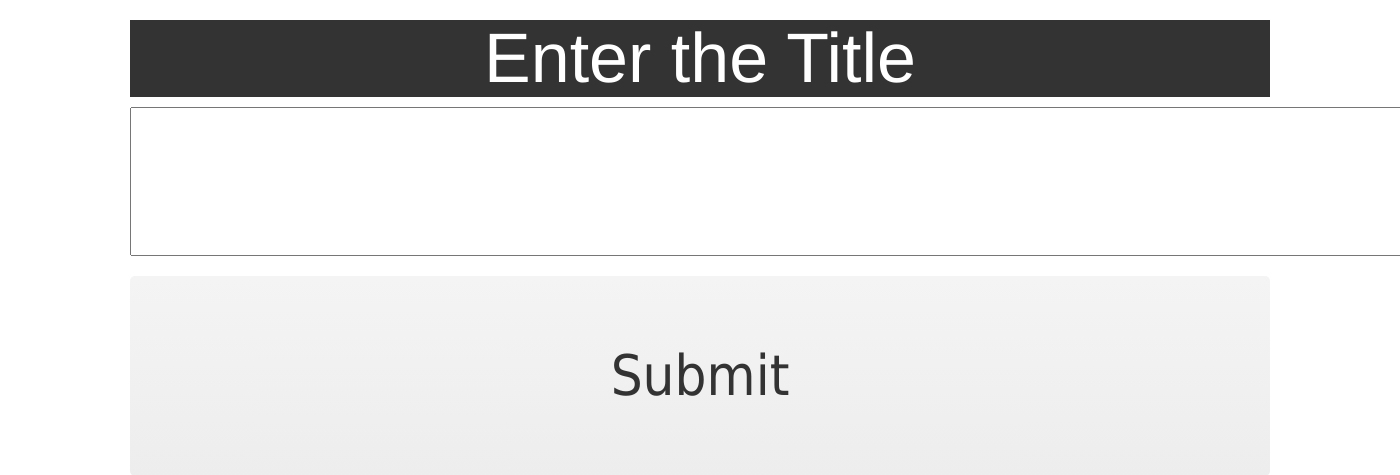
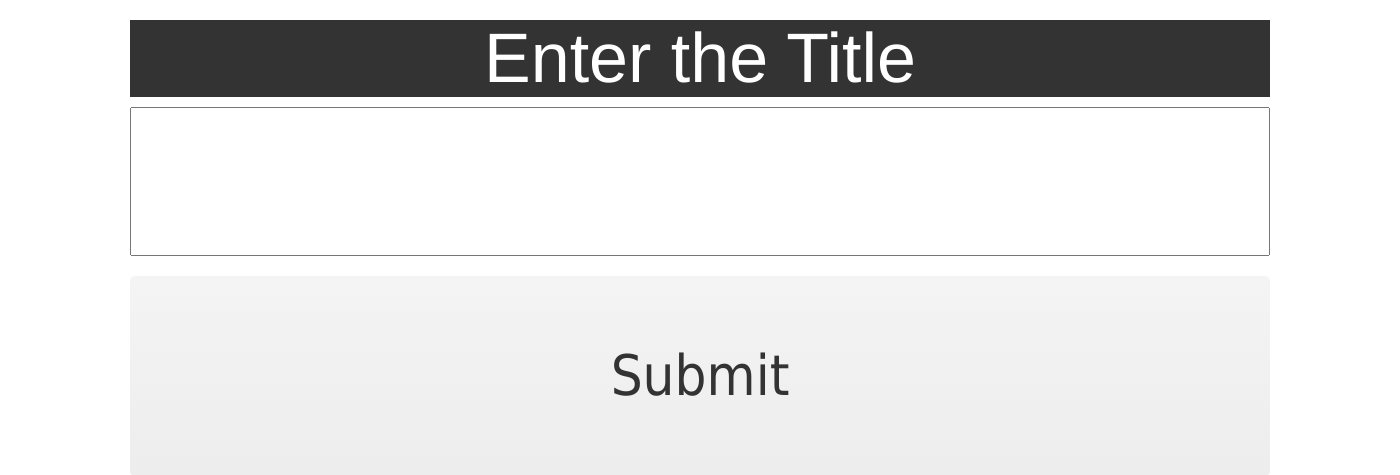
Before and after one commit to kiran94/IMDBSearch, a PHP site: page / in a window 1400 px wide; the page is wider, and only the part inside the window is pictured. Shown: the top 475 px of that part. Run offline with PHP 8.4, Linux system fonts and the light colour scheme.

Commit message:
improved css

```diff
--- a/website/src/index.php
+++ b/website/src/index.php
@@ -4,9 +4,9 @@
 	<title>Search Movie | Kiran's Projects</title>
 
 	<!-- meta -->
-	<meta name="viewport" content="width=device-width, initial-scale=1, maximum-scale=1, user-scalable=no">
-	<meta http-equiv="X-UA-Compatible" content="IE=edge">
-	<meta http-equiv="Content-Type" content="text/html; charset=utf-8">
+	<meta name="viewport" content="width=device-width, initial-scale=1, maximum-scale=1, user-scalable=no" />
+	<meta http-equiv="X-UA-Compatible" content="IE=edge" />
+	<meta http-equiv="Content-Type" content="text/html; charset=utf-8" />
 	<!-- end meta -->
 
 	<!-- dev -->
@@ -35,8 +35,8 @@
 			<div class='col-xs-12'>
 
 			<form method="POST" action="recieve_request.php">
-				<input type="text" name="title" class="input_val" /> <br/><br/>
-				<input type="submit" class="input_but" />
+				<input type="text" name="title" id="input_val" /> <br/><br/>
+				<input type="submit" id="input_but" />
 			</form>
 
 			</div>
--- a/website/src/request_process.php
+++ b/website/src/request_process.php
@@ -50,7 +50,7 @@
 					if($keys[$currentKey] == "Plot")
 					{
 						//Print plot without key.
-						echo "<div class='plot'>" . $data->getField("Plot") . "</div><br/>";
+						echo "<div id='plot'>" . $data->getField("Plot") . "</div><br/>";
 					}
 					else
 					{
--- a/website/src/style/style.css
+++ b/website/src/style/style.css
@@ -1,5 +1,5 @@
 
-.plot
+#plot
 {
 	font-size: 20px;
 	color: grey;
@@ -14,15 +14,14 @@
 	font-size: 5em;
 }
 
-.input_val
+#input_val
 {
 	font-size: 100px;
+    width: 100%;
 }
 
 
-
-
-input[type=submit]
+#input_but
 {
     border-radius: 5px;
     border: 0;
```
